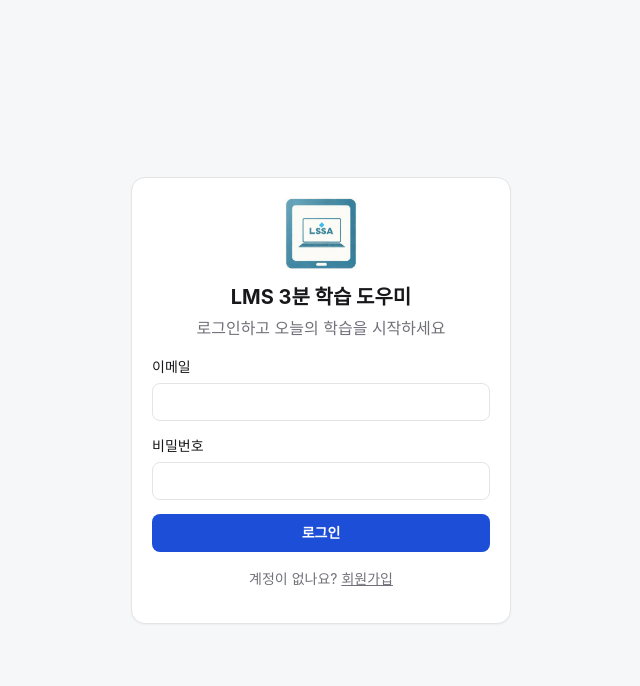
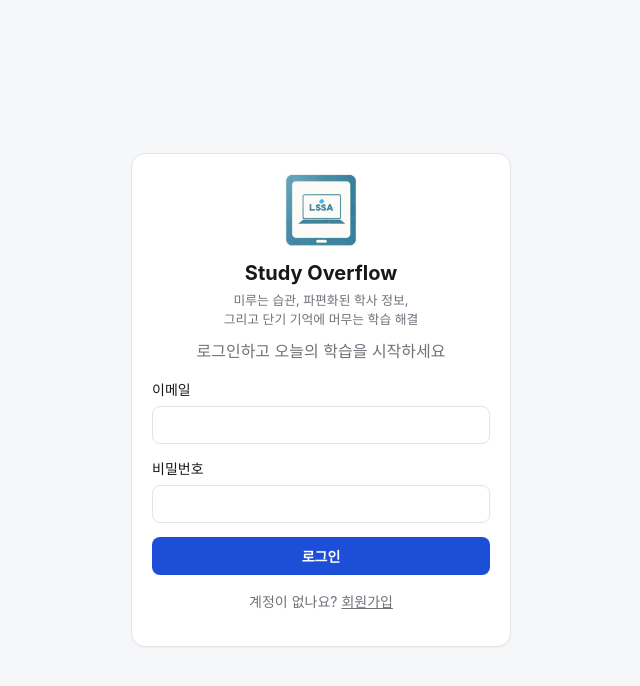
Before and after one commit to arlen-up/Study_assistance, a FastAPI app: template backend/templates/login.html in a window 1280 px wide. Shown: the top 686 px of the page, without its empty margins (319-959 px from the left). Run offline with FastAPI, Linux system fonts and the light colour scheme; the template is opened without the code that fills it, so the values that code supplies are empty; parts of the project's set-up code (start-up, migrations or seed data) failed here and were passed over.

Commit message:
앱 이름을 Study Overflow로 변경하고 소개 문구 추가
- 헤더·로그인 화면: Study Overflow + 작은 글씨 문구
  '미루는 습관, 파편화된 학사 정보, 그리고 단기 기억에 머무는 학습 해결'
- 브라우저 제목, 앱 설치 이름(manifest), 푸시 알림 제목, 메일 발신 이름, API 문서 제목 변경
- 챗봇 AI 자기소개를 Study Overflow로
- README·진행상황 문서 제목 변경

Co-Authored-By: Claude Opus 5.5 <noreply@anthropic.com>

```diff
--- a/backend/__init__.py
+++ b/backend/__init__.py
@@ -1,3 +1,3 @@
-"""LMS 3분 학습 도우미 백엔드 패키지."""
+"""Study Overflow 백엔드 패키지."""
 
 __version__ = "0.1.0"
--- a/backend/app.py
+++ b/backend/app.py
@@ -65,7 +65,7 @@ def _error_response(request: Request, status: int, code: str, message: str) -> R
 
 def create_app() -> FastAPI:
     app = FastAPI(
-        title="LMS 3분 학습 도우미",
+        title="Study Overflow",
         version=__version__,
         docs_url="/api/docs",
         openapi_url="/api/openapi.json",
--- a/backend/services/email_service.py
+++ b/backend/services/email_service.py
@@ -24,7 +24,7 @@ from backend.services.notification_service import (
 )
 
 KST = dt.timezone(dt.timedelta(hours=9))
-SENDER_NAME = "LMS 3분 학습 도우미"
+SENDER_NAME = "Study Overflow"
 MAX_ITEMS = 3
 
 
--- a/backend/templates/base.html
+++ b/backend/templates/base.html
@@ -3,7 +3,7 @@
 <head>
   <meta charset="utf-8">
   <meta name="viewport" content="width=device-width, initial-scale=1">
-  <title>{% block title %}LMS 3분 학습 도우미{% endblock %}</title>
+  <title>{% block title %}Study Overflow{% endblock %}</title>
   <meta name="theme-color" content="#2563eb">
   <meta name="apple-mobile-web-app-capable" content="yes">
   <meta name="apple-mobile-web-app-title" content="3분 학습">
--- a/backend/templates/dashboard.html
+++ b/backend/templates/dashboard.html
@@ -11,7 +11,7 @@
 
 <header class="topbar">
   <div class="container topbar-inner">
-    <a href="/" class="brand"><img src="/static/img/logo.png" alt="" class="brand-logo" width="32" height="32"> <span class="brand-text">LMS 3분 학습 도우미</span></a>
+    <a href="/" class="brand"><img src="/static/img/logo.png" alt="" class="brand-logo" width="32" height="32"> <span class="brand-name"><span class="brand-text">Study Overflow</span><span class="brand-tagline">{{ app_tagline }}</span></span></a>
     <nav class="main-nav" aria-label="메뉴">
       {% for key, icon, label in views %}
       <label for="view-{{ key }}" data-view="{{ key }}">{{ icon }} <span class="nav-text">{{ label }}</span>{% if key == "dashboard" and due_count %}<span class="nav-dot" title="오늘 복습 {{ due_count }}개">{{ due_count }}</span>{% endif %}</label>
--- a/backend/templates/error.html
+++ b/backend/templates/error.html
@@ -1,5 +1,5 @@
 {% extends "base.html" %}
-{% block title %}오류 · LMS 3분 학습 도우미{% endblock %}
+{% block title %}오류 · Study Overflow{% endblock %}
 {% block body %}
 <main class="center-page">
   <section class="card login-card">
--- a/backend/templates/login.html
+++ b/backend/templates/login.html
@@ -1,11 +1,12 @@
 {% extends "base.html" %}
-{% block title %}로그인 · LMS 3분 학습 도우미{% endblock %}
+{% block title %}로그인 · Study Overflow{% endblock %}
 {% block body %}
 <main class="center-page">
   <section class="card login-card">
     <div class="login-head">
       <img src="/static/img/logo.png" alt="" class="logo-img" width="72" height="72">
-      <h1>LMS 3분 학습 도우미</h1>
+      <h1>Study Overflow</h1>
+      <p class="tagline">{{ app_tagline }}</p>
       <p class="muted">{% if mode == "signup" %}새 계정 만들기{% else %}로그인하고 오늘의 학습을 시작하세요{% endif %}</p>
     </div>
 
--- a/backend/web/templating.py
+++ b/backend/web/templating.py
@@ -112,4 +112,5 @@ templates.env.filters["with_ro"] = with_ro
 templates.env.filters["relative_days"] = relative_days
 templates.env.filters["category_label"] = lambda c: CATEGORY_LABELS.get(str(c), str(c))
 templates.env.globals["app_version"] = __version__
+templates.env.globals["app_tagline"] = "미루는 습관, 파편화된 학사 정보, 그리고 단기 기억에 머무는 학습 해결"
 templates.env.globals["build_month_calendars"] = build_month_calendars
--- a/public/static/css/app.css
+++ b/public/static/css/app.css
@@ -1,4 +1,4 @@
-/* LMS 3분 학습 도우미 — 빌드 도구 없이 쓰는 순수 CSS */
+/* Study Overflow — 빌드 도구 없이 쓰는 순수 CSS */
 
 :root {
   --bg: #f6f7f9;
@@ -64,6 +64,8 @@ h1, h2, h3, h4 { margin: 0; }
 .topbar-right { display: flex; gap: 10px; align-items: center; margin-left: auto; }
 .brand { font-weight: 800; font-size: 1rem; text-decoration: none; display: inline-flex; align-items: center; gap: 8px; white-space: nowrap; }
 .brand-logo { width: 32px; height: 32px; object-fit: contain; }
+.brand-name { display: grid; gap: 1px; line-height: 1.2; }
+.brand-tagline { font-size: .7rem; font-weight: 500; color: var(--muted); white-space: normal; word-break: keep-all; }
 .main-nav { display: flex; gap: 4px; background: #f4f4f5; border-radius: 12px; padding: 4px; }
 .main-nav label { position: relative; display: inline-flex; align-items: center; gap: 6px; padding: 7px 14px; border-radius: 9px; font-size: .9rem; font-weight: 700; color: var(--muted); cursor: pointer; white-space: nowrap; }
 .main-nav label:hover { color: var(--text); background: #fff; }
@@ -161,6 +163,7 @@ h1, h2, h3, h4 { margin: 0; }
 .login-card { width: 100%; max-width: 380px; display: grid; gap: 16px; }
 .login-head { text-align: center; display: grid; gap: 4px; }
 .login-head h1 { font-size: 1.25rem; }
+.login-head .tagline { font-size: .8rem; color: var(--muted); line-height: 1.45; margin-bottom: 6px; word-break: keep-all; text-wrap: balance; }
 .logo-mark { font-size: 2.2rem; }
 .logo-img { display: block; width: 72px; height: 72px; object-fit: contain; margin: 0 auto 8px; }
 
--- a/public/sw.js
+++ b/public/sw.js
@@ -1,4 +1,4 @@
-/* LMS 3분 학습 도우미 — 서비스 워커 (Web Push 수신)
+/* Study Overflow — 서비스 워커 (Web Push 수신)
  * 브라우저가 닫혀 있어도 푸시를 받아 알림을 띄운다.
  * 보안: 알림 클릭 시 이동 주소는 같은 사이트의 경로('/...')만 허용한다 (오픈 리다이렉트 방지).
  *
@@ -8,7 +8,7 @@
  * - 사파리(맥)는 푸시를 받으면 반드시 알림을 띄워야 한다 → 내용이 이상해도 기본 문구로 띄운다.
  */
 
-const DEFAULT_TITLE = "LMS 3분 학습 도우미";
+const DEFAULT_TITLE = "Study Overflow";
 const ICON = "/static/img/icon-192.png";
 const BADGE = "/static/img/badge-96.png";   // 안드로이드 상태 표시줄용 (흰색 실루엣)
 
```
Also changed, not shown: backend/services/agent_service.py (+4 -4 lines), docs/진행상황.md (+1 -1 lines), README.md, public/manifest.webmanifest, public/static/icon.svg.
